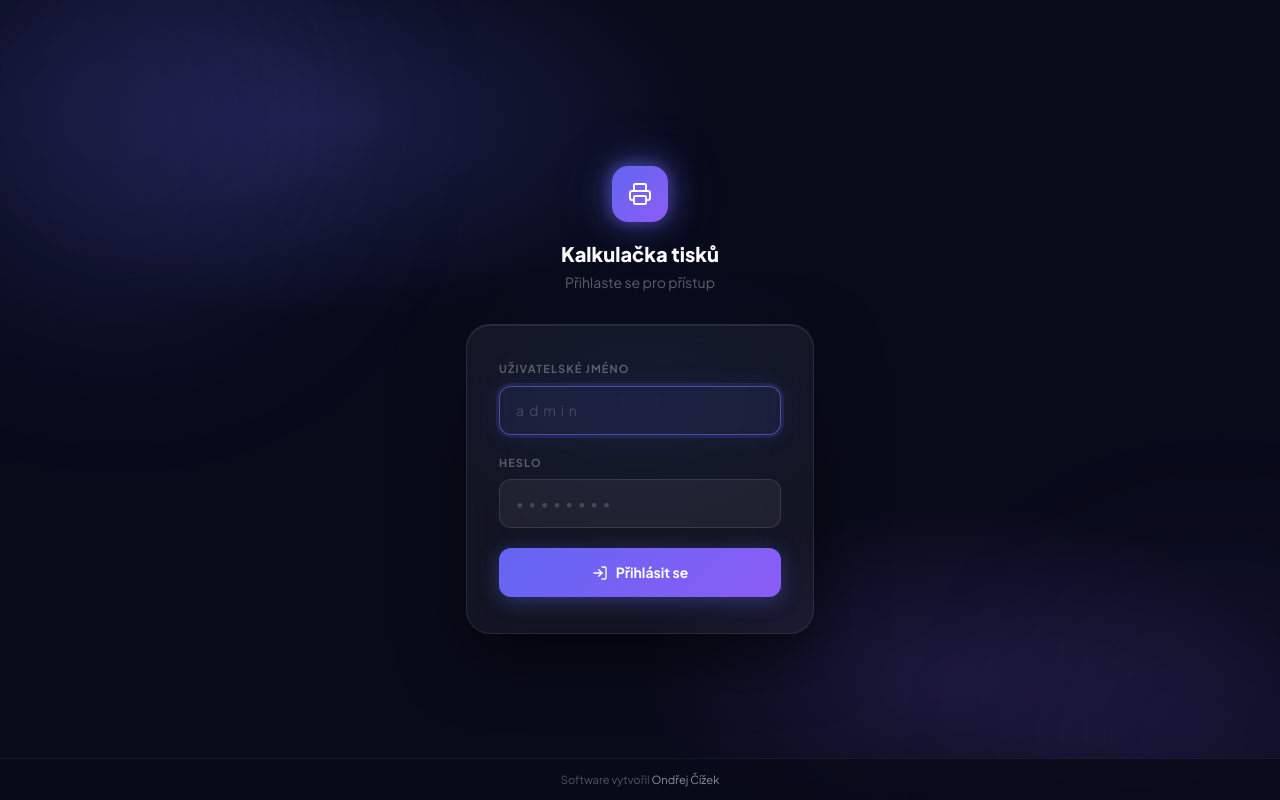
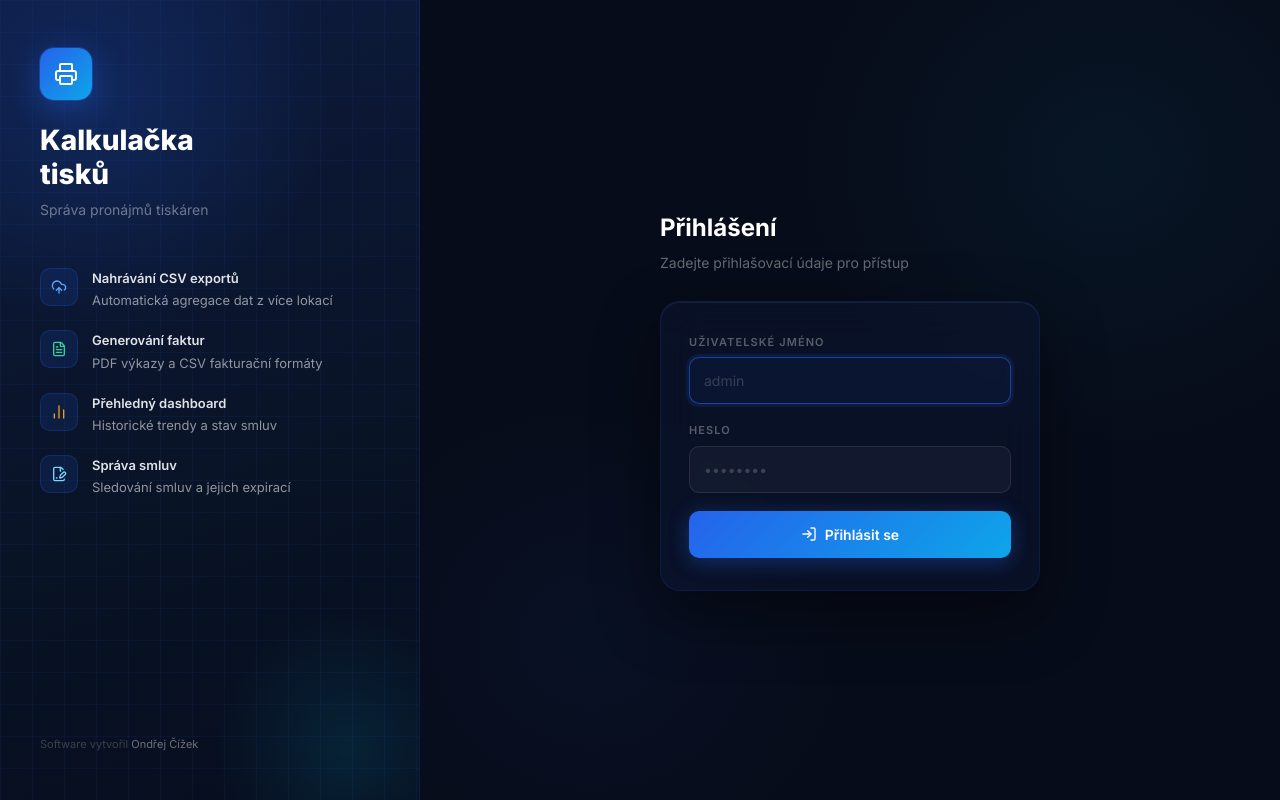
Before and after one commit to Cizek74/Calculation-counter, a Flask app: page /login in a window 1280 px wide. Run offline with Flask 3, Linux system fonts and the light colour scheme; some libraries are stand-ins or nearby versions.

Commit message:
feat: redesign UI with Deep Ocean Enterprise theme
- Switch color palette from indigo/violet to blue/cyan (#2563EB + #0EA5E9)
- Replace Plus Jakarta Sans with Inter font across all templates
- Add subtle CSS grid mesh background pattern for modern tech aesthetic
- Redesign login page with split-screen layout: brand panel + form panel
- Deepen sidebar background for stronger visual definition
- Update all accent colors, stat cards, badges, and chart colors
- Update GEMINI.md with ui-ux-pro-max skill reference

Co-Authored-By: Claude Sonnet 4.6 <noreply@anthropic.com>

```diff
--- a/templates/login.html
+++ b/templates/login.html
@@ -7,218 +7,270 @@
 
     <link rel="preconnect" href="https://fonts.googleapis.com">
     <link rel="preconnect" href="https://fonts.gstatic.com" crossorigin>
-    <link href="https://fonts.googleapis.com/css2?family=Plus+Jakarta+Sans:wght@400;500;600;700;800&display=swap" rel="stylesheet">
+    <link href="https://fonts.googleapis.com/css2?family=Inter:wght@300;400;500;600;700;800&display=swap" rel="stylesheet">
 
     <script src="https://cdn.tailwindcss.com"></script>
-    <script>
-        tailwind.config = {
-            theme: { extend: { fontFamily: { sans: ['"Plus Jakarta Sans"', 'system-ui', 'sans-serif'] } } }
-        }
-    </script>
-
+    <script>tailwind.config = { theme: { extend: { fontFamily: { sans: ['Inter','system-ui','sans-serif'] } } } }</script>
     <script src="https://unpkg.com/lucide@latest/dist/umd/lucide.min.js"></script>
 
     <style>
+        * { box-sizing: border-box; }
+
         body {
-            font-family: 'Plus Jakarta Sans', system-ui, sans-serif;
+            font-family: 'Inter', system-ui, sans-serif;
             min-height: 100vh;
             display: flex;
-            align-items: center;
-            justify-content: center;
-            background: #080b1a;
-            background-image:
-                radial-gradient(ellipse 55% 45% at 25% 15%, rgba(99,102,241,.20) 0%, transparent 55%),
-                radial-gradient(ellipse 45% 40% at 75% 85%, rgba(139,92,246,.16) 0%, transparent 55%),
-                radial-gradient(ellipse 30% 30% at 50% 50%, rgba(59,130,246,.06) 0%, transparent 60%);
+            background: #070C1A;
         }
 
-        /* Animated background orbs */
-        .orb {
-            position: fixed;
-            border-radius: 50%;
-            filter: blur(80px);
-            pointer-events: none;
-            animation: drift 12s ease-in-out infinite alternate;
-        }
-        .orb-1 { width: 400px; height: 400px; background: rgba(99,102,241,.12); top: -100px; left: -100px; animation-delay: 0s; }
-        .orb-2 { width: 300px; height: 300px; background: rgba(139,92,246,.10); bottom: -80px; right: -60px; animation-delay: -6s; }
-
-        @keyframes drift {
-            from { transform: translate(0, 0) scale(1); }
-            to   { transform: translate(30px, 20px) scale(1.08); }
+        /* ── LEFT BRAND PANEL ── */
+        .brand-panel {
+            width: 420px;
+            flex-shrink: 0;
+            background: linear-gradient(160deg, #0D1B3E 0%, #091326 60%, #060D1E 100%);
+            border-right: 1px solid rgba(37,99,235,0.15);
+            position: relative;
+            overflow: hidden;
+            display: flex;
+            flex-direction: column;
+            padding: 48px 40px;
         }
 
-        .login-wrap {
-            position: relative;
-            z-index: 10;
-            width: 100%;
-            max-width: 380px;
-            padding: 0 16px;
+        .brand-panel::before {
+            content: '';
+            position: absolute; inset: 0;
+            background-image:
+                linear-gradient(rgba(37,99,235,0.07) 1px, transparent 1px),
+                linear-gradient(90deg, rgba(37,99,235,0.07) 1px, transparent 1px);
+            background-size: 32px 32px;
+            pointer-events: none;
         }
 
-        /* Logo */
-        .logo-ring {
-            width: 56px; height: 56px;
-            border-radius: 16px;
-            background: linear-gradient(135deg, #6366f1, #8b5cf6);
-            box-shadow: 0 0 32px rgba(99,102,241,.50), 0 0 64px rgba(99,102,241,.20);
-            display: flex; align-items: center; justify-content: center;
-            margin: 0 auto 18px;
-            position: relative;
-        }
-        .logo-ring::after {
-            content: '';
-            position: absolute; inset: -3px;
-            border-radius: 19px;
-            background: linear-gradient(135deg, rgba(99,102,241,.4), rgba(139,92,246,.2));
-            z-index: -1;
-            filter: blur(6px);
+        .brand-orb {
+            position: absolute;
+            width: 500px; height: 500px;
+            border-radius: 50%;
+            background: radial-gradient(circle, rgba(37,99,235,0.20) 0%, transparent 65%);
+            top: -150px; left: -150px;
+            pointer-events: none;
         }
 
-        /* Card */
-        .login-card {
-            background: rgba(255,255,255,.045);
-            border: 1px solid rgba(255,255,255,.09);
-            border-radius: 24px;
-            backdrop-filter: blur(28px);
-            padding: 36px 32px;
-            box-shadow:
-                0 24px 64px rgba(0,0,0,.55),
-                inset 0 1px 0 rgba(255,255,255,.09);
+        .brand-orb-2 {
+            position: absolute;
+            width: 300px; height: 300px;
+            border-radius: 50%;
+            background: radial-gradient(circle, rgba(6,182,212,0.12) 0%, transparent 65%);
+            bottom: -100px; right: -80px;
+            pointer-events: none;
         }
 
-        /* Error */
+        .brand-content { position: relative; z-index: 1; flex: 1; display: flex; flex-direction: column; }
+
+        .brand-logo-ring {
+            width: 52px; height: 52px;
+            border-radius: 14px;
+            background: linear-gradient(135deg, #2563EB, #0EA5E9);
+            box-shadow: 0 0 0 1px rgba(37,99,235,0.4), 0 8px 32px rgba(37,99,235,0.4);
+            display: flex; align-items: center; justify-content: center;
+            margin-bottom: 24px;
+        }
+
+        .brand-title {
+            font-size: 28px; font-weight: 800;
+            color: #fff; line-height: 1.2; margin-bottom: 8px;
+        }
+
+        .brand-sub {
+            font-size: 14px; color: rgba(255,255,255,0.40);
+            margin-bottom: 48px; font-weight: 400;
+        }
+
+        .feature-list { display: flex; flex-direction: column; gap: 20px; }
+
+        .feature-item { display: flex; align-items: flex-start; gap: 14px; }
+
+        .feature-icon {
+            width: 38px; height: 38px; flex-shrink: 0;
+            border-radius: 10px;
+            background: rgba(37,99,235,0.12);
+            border: 1px solid rgba(37,99,235,0.22);
+            display: flex; align-items: center; justify-content: center;
+        }
+
+        .feature-text { color: rgba(255,255,255,0.55); font-size: 13px; line-height: 1.55; }
+        .feature-text strong { color: rgba(255,255,255,0.88); font-weight: 600; display: block; margin-bottom: 2px; }
+
+        .brand-footer {
+            margin-top: auto; padding-top: 32px;
+            font-size: 11px; color: rgba(255,255,255,0.20);
+        }
+
+        /* ── RIGHT FORM PANEL ── */
+        .form-panel {
+            flex: 1;
+            display: flex; align-items: center; justify-content: center;
+            padding: 40px 24px;
+            background: #070C1A;
+            background-image:
+                radial-gradient(ellipse 60% 60% at 80% 20%, rgba(6,182,212,0.06) 0%, transparent 60%),
+                radial-gradient(ellipse 50% 50% at 20% 80%, rgba(37,99,235,0.05) 0%, transparent 60%);
+        }
+
+        .form-wrap { width: 100%; max-width: 380px; }
+
+        .form-heading { font-size: 24px; font-weight: 700; color: #fff; margin-bottom: 6px; }
+        .form-subheading { font-size: 14px; color: rgba(255,255,255,0.38); margin-bottom: 28px; }
+
+        .login-card {
+            background: rgba(12,22,50,0.50);
+            border: 1px solid rgba(37,99,235,0.15);
+            border-radius: 20px;
+            backdrop-filter: blur(20px);
+            padding: 32px 28px;
+            box-shadow: 0 24px 64px rgba(0,0,0,0.45), inset 0 1px 0 rgba(255,255,255,0.06);
+        }
+
         .error-box {
-            background: rgba(239,68,68,.09);
-            border: 1px solid rgba(239,68,68,.25);
+            background: rgba(239,68,68,0.08);
+            border: 1px solid rgba(239,68,68,0.22);
             border-radius: 10px;
             padding: 11px 14px;
             display: flex; align-items: center; gap: 10px;
             margin-bottom: 20px;
         }
 
-        /* Label */
         .field-label {
-            display: block;
-            font-size: 11px;
-            font-weight: 700;
-            text-transform: uppercase;
-            letter-spacing: .1em;
-            color: rgba(255,255,255,.30);
-            margin-bottom: 8px;
+            display: block; font-size: 11px; font-weight: 600;
+            text-transform: uppercase; letter-spacing: .10em;
+            color: rgba(255,255,255,0.32); margin-bottom: 7px;
         }
 
-        /* Input */
         .pw-input {
             width: 100%;
-            background: rgba(255,255,255,.055);
-            border: 1px solid rgba(255,255,255,.10);
-            border-radius: 12px;
-            padding: 13px 16px;
-            font-size: 14px;
-            color: rgba(255,255,255,.88);
-            outline: none;
-            transition: all .22s;
-            font-family: inherit;
-            letter-spacing: .08em;
-            margin-bottom: 20px;
+            background: rgba(255,255,255,0.04);
+            border: 1px solid rgba(255,255,255,0.09);
+            border-radius: 10px;
+            padding: 12px 14px;
+            font-size: 14px; font-family: inherit;
+            color: rgba(255,255,255,0.90);
+            outline: none; transition: all .2s;
+            margin-bottom: 18px;
         }
         .pw-input:focus {
-            border-color: rgba(99,102,241,.65);
-            background: rgba(99,102,241,.09);
-            box-shadow: 0 0 0 3px rgba(99,102,241,.14), 0 0 24px rgba(99,102,241,.12);
+            border-color: rgba(37,99,235,0.60);
+            background: rgba(37,99,235,0.06);
+            box-shadow: 0 0 0 3px rgba(37,99,235,0.12);
         }
-        .pw-input::placeholder {
-            color: rgba(255,255,255,.18);
-            letter-spacing: .35em;
-        }
+        .pw-input::placeholder { color: rgba(255,255,255,0.18); }
 
-        /* Submit button */
         .btn-login {
             width: 100%;
-            background: linear-gradient(135deg, #6366f1, #8b5cf6);
-            color: #fff;
-            font-weight: 700;
-            font-size: 14px;
-            border: none;
-            border-radius: 12px;
-            padding: 14px 20px;
-            cursor: pointer;
+            background: linear-gradient(135deg, #2563EB, #0EA5E9);
+            color: #fff; font-weight: 600; font-size: 14px; font-family: inherit;
+            border: none; border-radius: 10px;
+            padding: 13px 20px; cursor: pointer;
             display: flex; align-items: center; justify-content: center; gap: 8px;
             transition: all .22s;
-            box-shadow: 0 4px 20px rgba(99,102,241,.38);
-            font-family: inherit;
+            box-shadow: 0 4px 20px rgba(37,99,235,0.38);
         }
-        .btn-login:hover {
-            transform: translateY(-2px);
-            box-shadow: 0 10px 32px rgba(99,102,241,.55);
-        }
-        .btn-login:active { transform: translateY(0); }
+        .btn-login:hover { transform: translateY(-2px); box-shadow: 0 10px 30px rgba(37,99,235,0.52); }
+        .btn-login:active { transform: none; }
+
+        @media (max-width: 768px) { .brand-panel { display: none; } }
     </style>
 </head>
 <body>
 
-    <!-- Background orbs -->
-    <div class="orb orb-1"></div>
-    <div class="orb orb-2"></div>
+    <!-- Left Brand Panel -->
+    <div class="brand-panel">
+        <div class="brand-orb"></div>
+        <div class="brand-orb-2"></div>
+        <div class="brand-content">
+            <div class="brand-logo-ring">
+                <i data-lucide="printer" style="width:24px;height:24px;color:#fff;"></i>
+            </div>
+            <div class="brand-title">Kalkulačka<br>tisků</div>
+            <div class="brand-sub">Správa pronájmů tiskáren</div>
 
-    <div class="login-wrap">
-
-        <!-- Logo + heading -->
-        <div class="text-center mb-8">
-            <div class="logo-ring">
-                <i data-lucide="printer" class="w-6 h-6 text-white"></i>
+            <div class="feature-list">
+                <div class="feature-item">
+                    <div class="feature-icon">
+                        <i data-lucide="upload-cloud" style="width:16px;height:16px;color:#60A5FA;"></i>
                     </div>
-            <h1 class="text-xl font-extrabold text-white mb-1">Kalkulačka tisků</h1>
-            <p class="text-sm" style="color:rgba(255,255,255,.35);">Přihlaste se pro přístup</p>
+                    <div class="feature-text">
+                        <strong>Nahrávání CSV exportů</strong>
+                        Automatická agregace dat z více lokací
+                    </div>
+                </div>
+                <div class="feature-item">
+                    <div class="feature-icon">
+                        <i data-lucide="file-text" style="width:16px;height:16px;color:#34D399;"></i>
+                    </div>
+                    <div class="feature-text">
+                        <strong>Generování faktur</strong>
+                        PDF výkazy a CSV fakturační formáty
+                    </div>
+                </div>
+                <div class="feature-item">
+                    <div class="feature-icon">
+                        <i data-lucide="bar-chart-2" style="width:16px;height:16px;color:#F59E0B;"></i>
+                    </div>
+                    <div class="feature-text">
+                        <strong>Přehledný dashboard</strong>
+                        Historické trendy a stav smluv
+                    </div>
+                </div>
+                <div class="feature-item">
+                    <div class="feature-icon">
+                        <i data-lucide="file-signature" style="width:16px;height:16px;color:#7DD3FC;"></i>
+                    </div>
+                    <div class="feature-text">
+                        <strong>Správa smluv</strong>
+                        Sledování smluv a jejich expirací
+                    </div>
+                </div>
             </div>
 
-        <!-- Card -->
+            <div class="brand-footer">
+                Software vytvořil <span style="color:rgba(255,255,255,0.40);">Ondřej Čížek</span>
+            </div>
+        </div>
+    </div>
+
+    <!-- Right Form Panel -->
+    <div class="form-panel">
+        <div class="form-wrap">
+            <div class="form-heading">Přihlášení</div>
+            <div class="form-subheading">Zadejte přihlašovací údaje pro přístup</div>
+
             <div class="login-card">
-
                 {% if error %}
                 <div class="error-box">
-                <i data-lucide="alert-circle" class="w-4 h-4 flex-shrink-0" style="color:#f87171;"></i>
-                <span class="text-sm font-semibold" style="color:rgba(248,113,113,.9);">{{ error }}</span>
+                    <i data-lucide="alert-circle" style="width:15px;height:15px;color:#f87171;flex-shrink:0;"></i>
+                    <span style="font-size:13px;font-weight:500;color:rgba(248,113,113,0.9);">{{ error }}</span>
                 </div>
                 {% endif %}
 
                 <form method="POST" action="/login">
                     <label for="username" class="field-label">Uživatelské jméno</label>
-                <input
-                    type="text"
-                    id="username"
-                    name="username"
-                    autofocus
-                    required
-                    autocomplete="username"
-                    placeholder="admin"
-                    class="pw-input"
-                    style="letter-spacing: normal;"
-                >
+                    <input type="text" id="username" name="username"
+                           autofocus required autocomplete="username"
+                           placeholder="admin" class="pw-input" style="letter-spacing:normal;">
+
                     <label for="password" class="field-label">Heslo</label>
-                <input
-                    type="password"
-                    id="password"
-                    name="password"
-                    required
-                    autocomplete="current-password"
-                    placeholder="••••••••"
-                    class="pw-input"
-                >
+                    <input type="password" id="password" name="password"
+                           required autocomplete="current-password"
+                           placeholder="••••••••" class="pw-input">
+
                     <button type="submit" class="btn-login">
-                    <i data-lucide="log-in" class="w-4 h-4"></i>
+                        <i data-lucide="log-in" style="width:16px;height:16px;"></i>
                         Přihlásit se
                     </button>
                 </form>
-
+            </div>
         </div>
     </div>
 
     <script>lucide.createIcons();</script>
-
-    <footer style="position:fixed;bottom:0;left:0;right:0;text-align:center;padding:.75rem;font-size:.7rem;color:rgba(255,255,255,.3);border-top:1px solid rgba(255,255,255,.06);background:rgba(8,11,26,.8);backdrop-filter:blur(8px);">
-        Software vytvořil <span style="color:rgba(255,255,255,.55);">Ondřej Čížek</span>
-    </footer>
 </body>
 </html>
```
Also changed, not shown: GEMINI.md (+19 -4 lines), templates/admin_users.html (+22 -18 lines), templates/dashboard.html (+52 -48 lines), templates/index.html (+64 -60 lines). Lines whose indentation alone changed are shown as unchanged.
